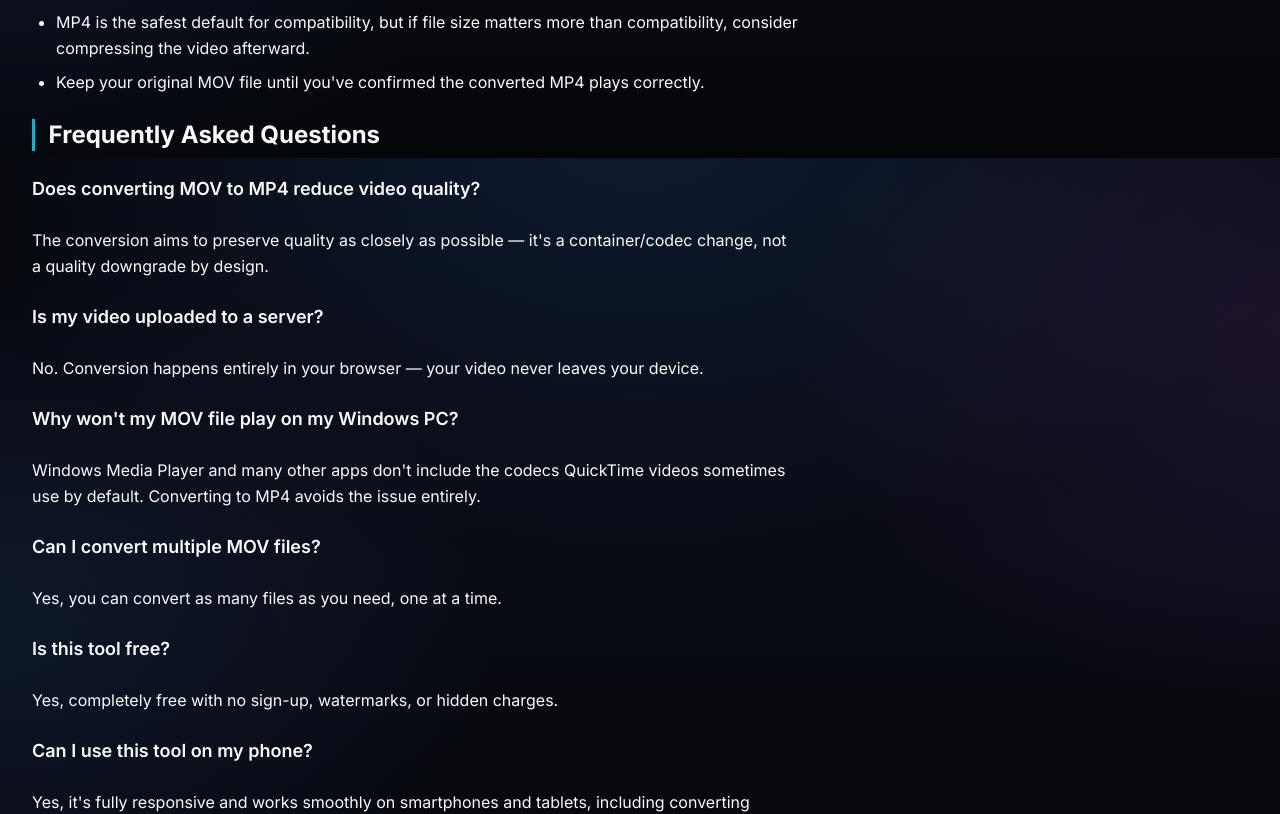
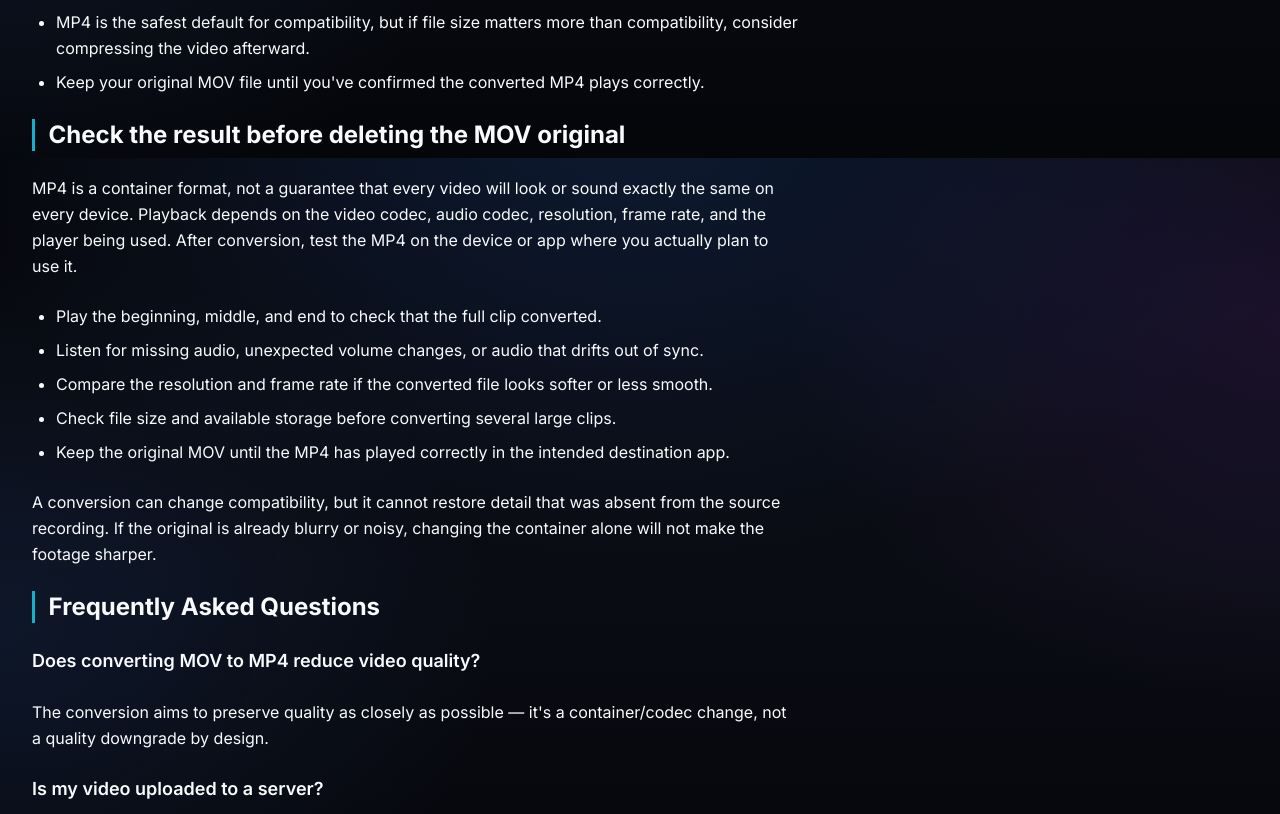
Before and after one commit to surajkumar122024-star/ok01, a Next.js app: page /blog/how-to-convert-mov-to-mp4 in a window 1280 px wide. Shown: the part 2242-3056 px from the top of the page. Built offline with nearby package versions, Linux system fonts and the light colour scheme.

Commit message:
Add codec and playback verification guidance to MOV-to-MP4 guide

```diff
--- a/src/app/blog/how-to-convert-mov-to-mp4/page.tsx
+++ b/src/app/blog/how-to-convert-mov-to-mp4/page.tsx
@@ -100,6 +100,26 @@ export default function MovToMp4GuideArticle() {
           <li>Keep your original MOV file until you&apos;ve confirmed the converted MP4 plays correctly.</li>
           </ul>
 
+          <h2 className="text-2xl font-bold mt-8">Check the result before deleting the MOV original</h2>
+          <p>
+            MP4 is a container format, not a guarantee that every video will look or sound exactly
+            the same on every device. Playback depends on the video codec, audio codec, resolution,
+            frame rate, and the player being used. After conversion, test the MP4 on the device or
+            app where you actually plan to use it.
+          </p>
+          <ul className="list-disc pl-6 space-y-2">
+            <li>Play the beginning, middle, and end to check that the full clip converted.</li>
+            <li>Listen for missing audio, unexpected volume changes, or audio that drifts out of sync.</li>
+            <li>Compare the resolution and frame rate if the converted file looks softer or less smooth.</li>
+            <li>Check file size and available storage before converting several large clips.</li>
+            <li>Keep the original MOV until the MP4 has played correctly in the intended destination app.</li>
+          </ul>
+          <p>
+            A conversion can change compatibility, but it cannot restore detail that was absent
+            from the source recording. If the original is already blurry or noisy, changing the
+            container alone will not make the footage sharper.
+          </p>
+
           <h2 id="faq" className="text-2xl font-bold mt-8">Frequently Asked Questions</h2>
           <h3 className="text-lg font-semibold mt-4">Does converting MOV to MP4 reduce video quality?</h3>
           <p>The conversion aims to preserve quality as closely as possible — it&apos;s a container/codec change, not a quality downgrade by design.</p>
```
